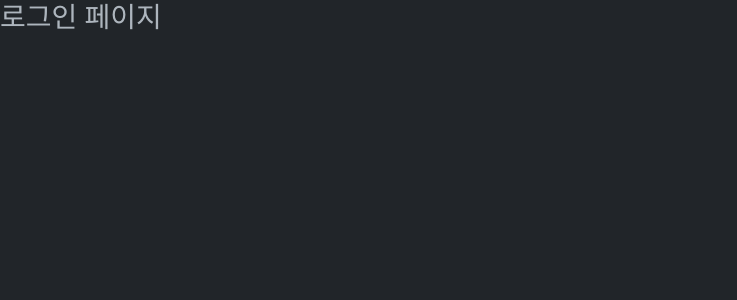
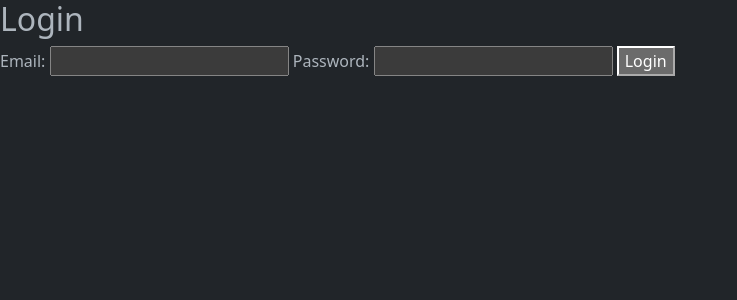
Before and after one commit to woo3145/growup-whale, a Flask app: template templates/login.html in a window 1280 px wide. Shown: the top 300 px of the page, without its empty margins (0-737 px from the left). Run offline with Flask 3, Linux system fonts and the light colour scheme; the template is opened without the code that fills it, so the values that code supplies are empty; parts of the project's set-up code (start-up, migrations or seed data) failed here and were passed over.

Commit message:
feat add login.html
로그인폼 추가

```diff
--- a/app.py
+++ b/app.py
@@ -40,7 +40,7 @@ def home():
 
 @app.route("/login")
 def login():
-    loginService.userLogin()
+
     return render_template('login.html')
 
 @app.route("/register")
--- a/services/loginService.py
+++ b/services/loginService.py
@@ -1,28 +1,23 @@
-from flask import Flask, jsonify, request, SQLAlchemy
-from flask_jwt_extended import JWTManager, create_access_token, jwt_required, get_jwt_identity, Bcrypt
-import os
-import secrets
+from flask import Flask, jsonify, request
+from flask_sqlalchemy import SQLAlchemy  # 변경된 부분
+from flask_bcrypt import Bcrypt
+from flask_jwt_extended import JWTManager, create_access_token, jwt_required, get_jwt_identity
 
 app = Flask(__name__)
+app.config['SQLALCHEMY_DATABASE_URI'] = 'sqlite:///database.db'  # SQLite 데이터베이스 파일 설정
+app.config['SQLALCHEMY_TRACK_MODIFICATIONS'] = False  # 추적 기능 비활성화
+db = SQLAlchemy(app)
+bcrypt = Bcrypt(app)
 
-# JWT_SECRET_KEY가 이미 설정되어 있는지 확인
-jwt_secret_key = os.environ.get('JWT_SECRET_KEY')
-
-# JWT_SECRET_KEY가 없으면 새로운 키 생성
-if jwt_secret_key is None:
-    jwt_secret_key = secrets.token_hex(32)
-    os.environ['JWT_SECRET_KEY'] = jwt_secret_key
-    print(f"New JWT_SECRET_KEY generated: {jwt_secret_key}")
+# 사용자 데이터베이스 모델 정의
+class User(db.Model):
+    id = db.Column(db.Integer, primary_key=True)
+    email = db.Column(db.String(120), unique=True, nullable=False)
+    password = db.Column(db.String(60), nullable=False)
 
 # Flask-JWT-Extended 설정
-app.config['JWT_SECRET_KEY'] = jwt_secret_key
+app.config['JWT_SECRET_KEY'] = 'your_secret_key'
 jwt = JWTManager(app)
-
-# 간단한 사용자 데이터베이스 역할을 하는 변수
-users = {
-    'user1': {'password': 'password1'},
-    'user2': {'password': 'password2'}
-}
 
 # 로그인 엔드포인트
 @app.route('/login', methods=['POST'])
@@ -34,7 +29,7 @@ def login():
     # 사용자가 존재하고 비밀번호가 일치하면 JWT 토큰을 생성
     user = User.query.filter_by(email=email).first()
 
-    if user and Bcrypt.check_password_hash(user.password, password):
+    if user and bcrypt.check_password_hash(user.password, password):
         access_token = create_access_token(identity=email)
         return jsonify(access_token=access_token), 200
     else:
--- a/templates/login.html
+++ b/templates/login.html
@@ -20,9 +20,59 @@
   </head>
 
   <body data-bs-theme="dark">
+          <h2>Login</h2>
+          <form id="loginForm">
+              <label for="email">Email:</label>
+              <input type="email" id="email" name="email" required>
+              <label for="password">Password:</label>
+              <input type="password" id="password" name="password" required>
+              <button type="button" onclick="submitForm()">Login</button>
+          </form>
 
+          <script>
+              function submitForm() {
+                  var email = document.getElementById("email").value;
+                  var password = document.getElementById("password").value;
 
-    <h3>로그인 페이지</h3>
+                  // 입력값이 비어 있는지 확인
+                  if (!email || !password) {
+                      // 팝업 창으로 오류 메시지 표시
+                      alert("아이디 혹은 패스워드가 입력되지 않았습니다.");
+                      return;
+                  }
+
+                  // 서버로 보낼 데이터를 객체로 만듭니다.
+                  var data = {
+                      email: email,
+                      password: password
+                  };
+
+                  // 서버로 POST 요청을 보냅니다.
+                  fetch('http://127.0.0.1:5000/login', {
+                      method: 'POST',
+                      headers: {
+                          'Content-Type': 'application/json'
+                      },
+                      body: JSON.stringify(data)
+                  })
+                  .then(response => {
+                      if (!response.ok) {
+                          throw new Error('아이디 혹은 패스워드가 일치하지 않습니다.');
+                      }
+                      return response.json();
+                  })
+                  .then(data => {
+                      // 서버에서의 응답을 처리합니다.
+                      console.log('Success:', data);
+                  })
+                  .catch((error) => {
+                      // 팝업 창으로 오류 메시지 표시
+                      alert(error.message);
+                      console.error('Error:', error);
+                  });
+              }
+          </script>
+      </body>
 
     <script
       src="https://cdn.jsdelivr.net/npm/bootstrap@5.3.0/dist/js/bootstrap.bundle.min.js"
```
